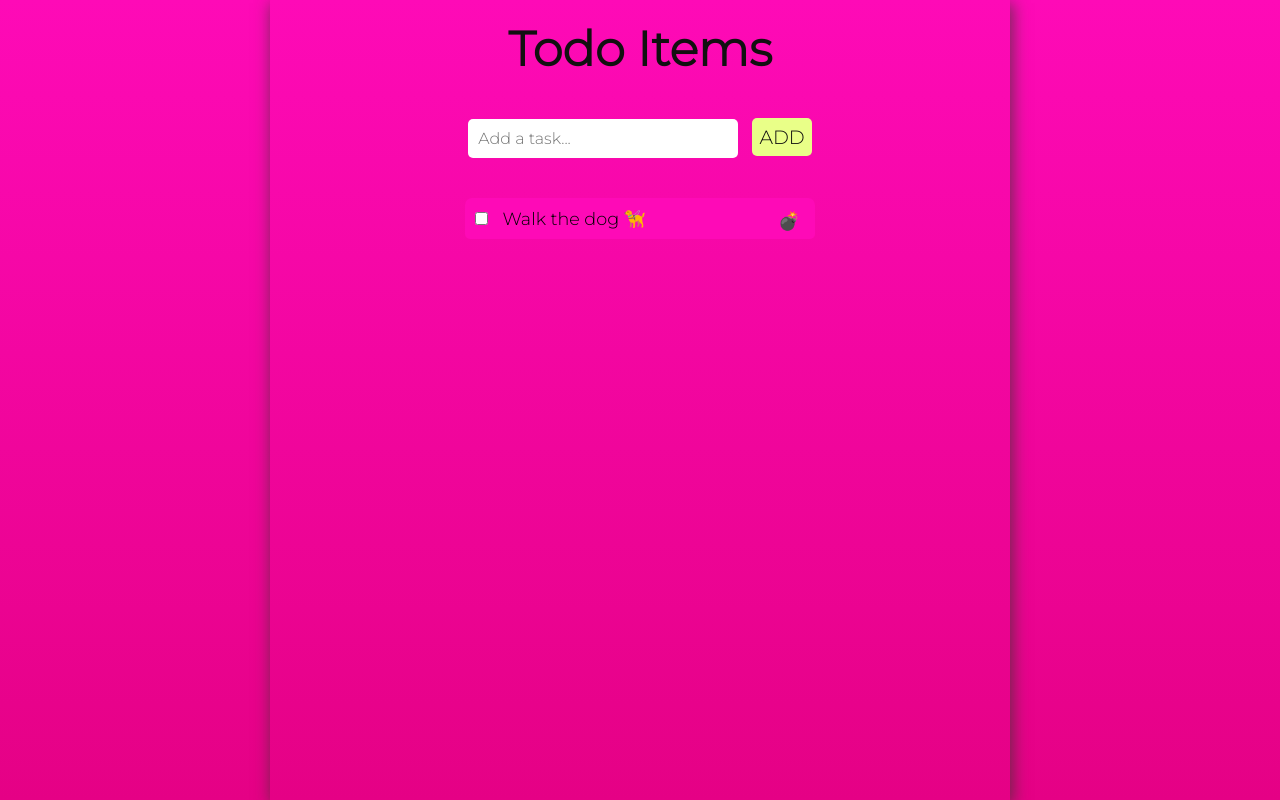
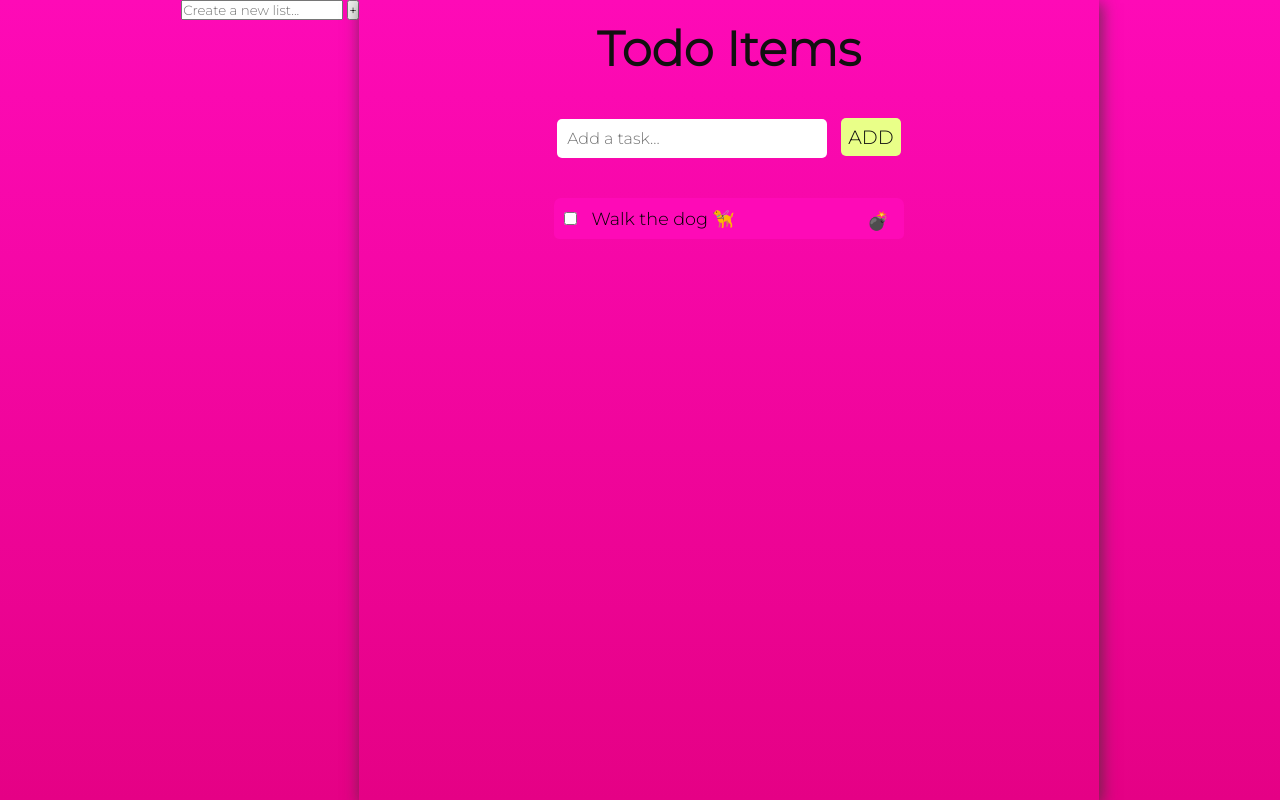
Before and after one commit to lacey-crenshaw/todoList, a plain HTML site: page index.html in a window 1280 px wide. Drawn offline with Linux system fonts and the light colour scheme; a web font is replaced by a local one.

Commit message:
adding nav

```diff
--- a/index.html
+++ b/index.html
@@ -11,6 +11,14 @@
     <title>Todo List</title>
   </head>
   <body>
+    <div class="top-nav">
+      <form class="todoListInput">
+        <div class="todo-list-input">
+          <input type="text" placeholder="Create a new list..." name="search" />
+          <button type="submit">+</button>
+        </div>
+      </form>
+    </div>
     <div class="container">
       <h1>Todo Items</h1>
 
```
